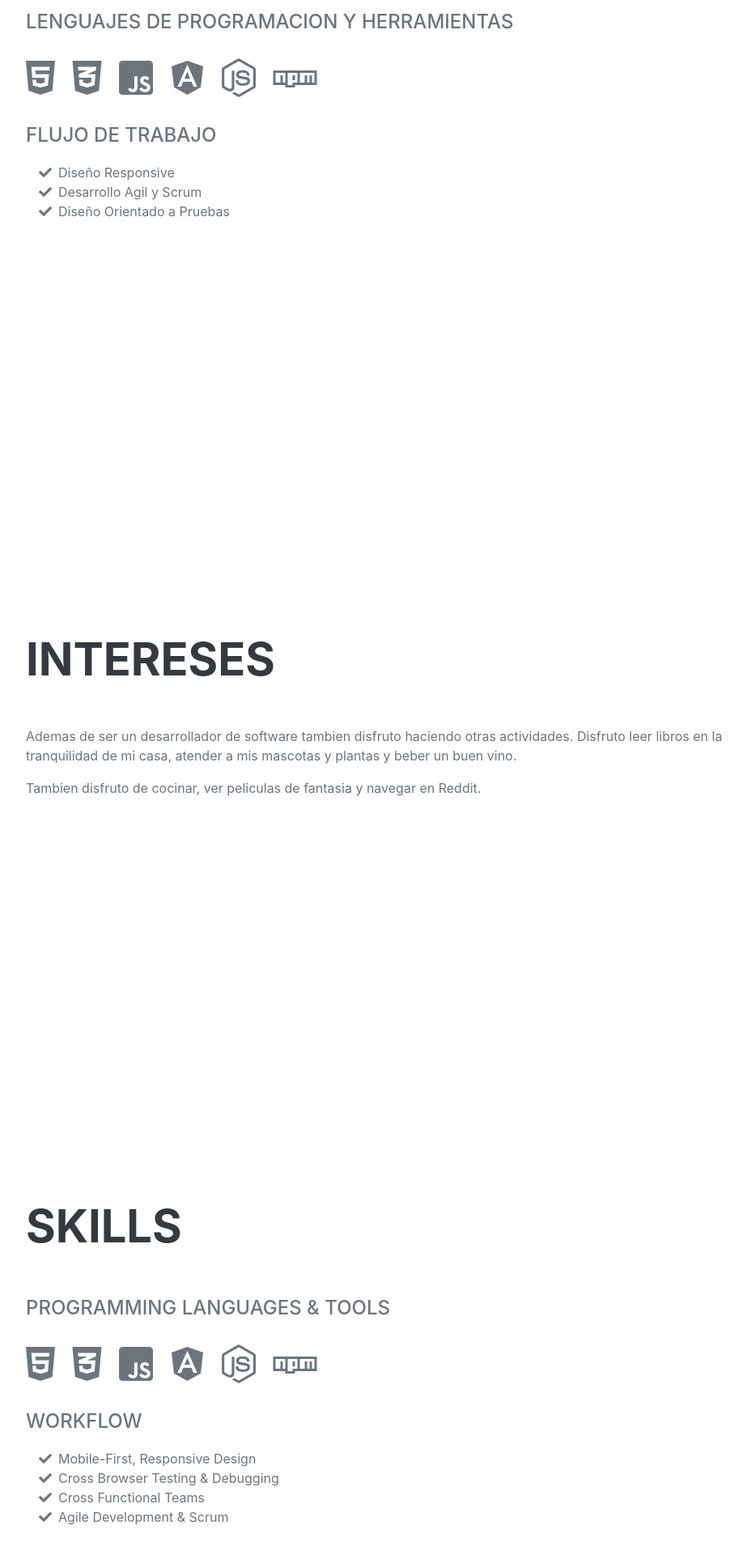
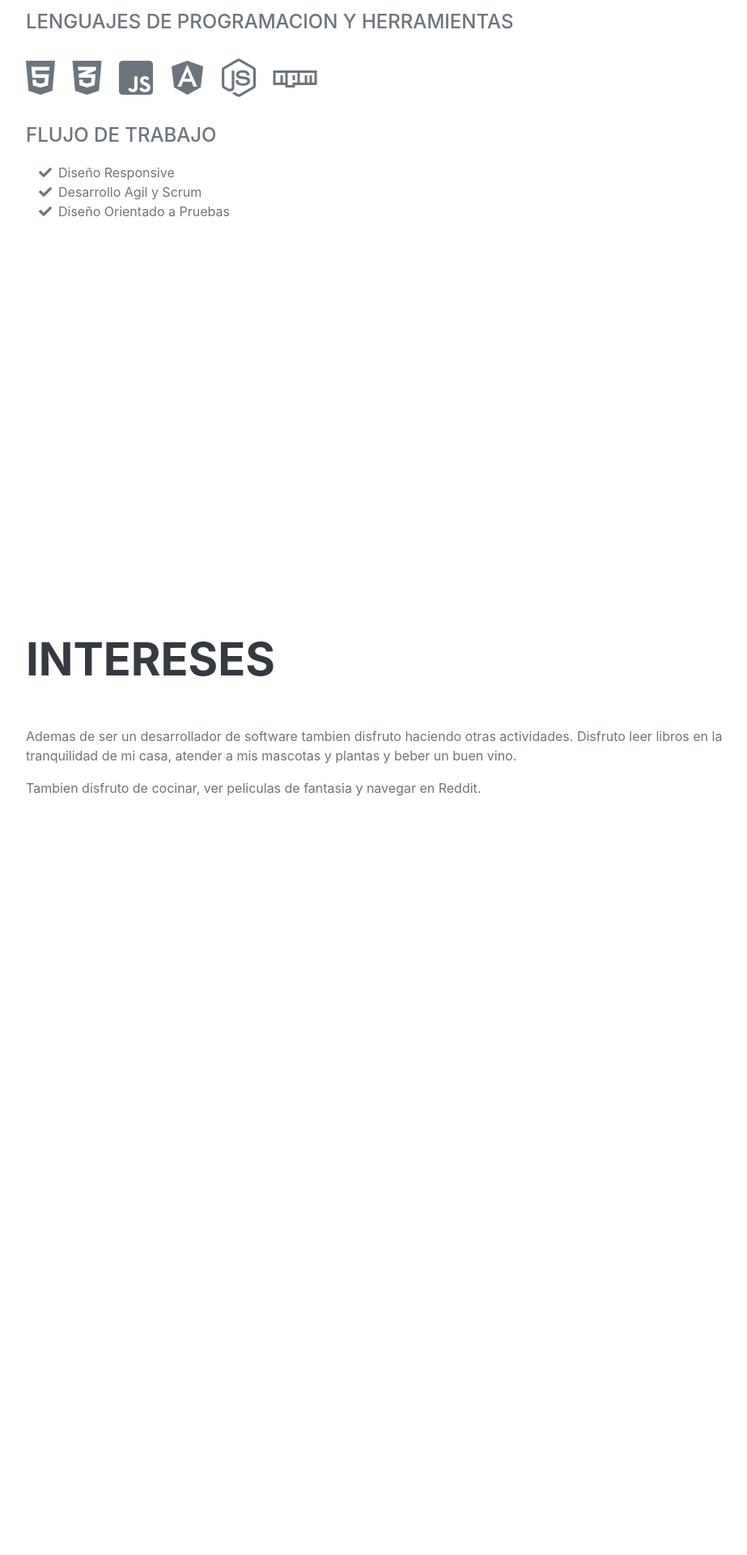
Before and after one commit to dayandavid/DjangoResume, a Django app: template DjangoTestingApp/templates/DjangoTestingApp/index.html in a window 1280 px wide. Shown: the part 2720-4640 px from the top of the page at 81% size, without its empty margins (288-1211 px from the left). After the commit the page ends 3703 px from the top, so only its background shows below. Run offline with Django 3.2, Linux system fonts and the light colour scheme; the template is opened without the code that fills it: most values are stand-ins (such as "Sample title", 1, 10 or a date in 2020); some libraries are stand-ins or nearby versions.

Commit message:
Implemented the job description and delete some garbage on the site.

```diff
--- a/DjangoTestingApp/templates/DjangoTestingApp/index.html
+++ b/DjangoTestingApp/templates/DjangoTestingApp/index.html
@@ -48,6 +48,7 @@
                 </div>
                 <p class="lead mb-5">{{profile.description}}</p>
                 <div class="social-icons">
+                    <!--Social Links-->
                     {% for social in social_links %}
                         <a href="{{social.url}}" class="social-icon"><i class="fab fa-{{social.name}}"></i></a>
                     {% endfor %}
@@ -60,14 +61,16 @@
             <div class="resume-section-content">
                 <h2 class="mb-5">Experiencia</h2>
                 <!--Experiencias laborales-->
-                <div class="d-flex flex-column flex-md-row justify-content-between mb-5">
-                    <div class="flex-grow-1">
-                        <h3 class="mb-0">Web Developer</h3>
-                        <div class="subheading mb-3">InfoCAP</div>
-                        <p>Desarrollando soluciones informaticas para implementar la estrategia para la informatizacion de la sociedad. Se crean soluciones robustas para afrontar las nuevas tecnologias de una forma segura y moderna</p>
+                {% for job_experience in job_experiences %}
+                    <div class="d-flex flex-column flex-md-row justify-content-between mb-5">
+                        <div class="flex-grow-1">
+                            <h3 class="mb-0">{{job_experience.job_position}}</h3>
+                            <div class="subheading mb-3">{{job_experience.company_name}}</div>
+                            <p>{{job_experience.company_description}}</p>
+                        </div>
+                        <div class="flex-shrink-0"><span class="text-primary">{{job_experience.start_date}} - {{job_experience.get_end_date}}</span></div>
                     </div>
-                    <div class="flex-shrink-0"><span class="text-primary">2020 - Present</span></div>
-                </div>
+                {% endfor %}
             </div>
         </section>
         <hr class="m-0">
@@ -133,49 +136,6 @@
                 <p class="mb-0">Tambien disfruto de cocinar, ver peliculas de fantasia y navegar en Reddit.</p>
             </div>
         </section>
-        <!-- Skills-->
-        <section class="resume-section" id="skills">
-            <div class="resume-section-content">
-                <h2 class="mb-5">Skills</h2>
-                <div class="subheading mb-3">Programming Languages & Tools</div>
-                <ul class="list-inline dev-icons">
-                    <li class="list-inline-item"><i class="fab fa-html5"></i></li>
-                    <li class="list-inline-item"><i class="fab fa-css3-alt"></i></li>
-                    <li class="list-inline-item"><i class="fab fa-js-square"></i></li>
-                    <li class="list-inline-item"><i class="fab fa-angular"></i></li>
-                    <li class="list-inline-item"><i class="fab fa-node-js"></i></li>
-                    <li class="list-inline-item"><i class="fab fa-npm"></i></li>
-                </ul>
-                <div class="subheading mb-3">Workflow</div>
-                <ul class="fa-ul mb-0">
-                    <li>
-                        <span class="fa-li"><i class="fas fa-check"></i></span>
-                        Mobile-First, Responsive Design
-                    </li>
-                    <li>
-                        <span class="fa-li"><i class="fas fa-check"></i></span>
-                        Cross Browser Testing & Debugging
-                    </li>
-                    <li>
-                        <span class="fa-li"><i class="fas fa-check"></i></span>
-                        Cross Functional Teams
-                    </li>
-                    <li>
-                        <span class="fa-li"><i class="fas fa-check"></i></span>
-                        Agile Development & Scrum
-                    </li>
-                </ul>
-            </div>
-        </section>
-        <hr class="m-0" />
-        <!-- Interests-->
-        <section class="resume-section" id="interests">
-                <div class="resume-section-content">
-                    <h2 class="mb-5">Interests</h2>
-                    <p>Apart from being a web developer, I enjoy most of my time being outdoors. In the winter, I am an avid skier and novice ice climber. During the warmer months here in Colorado, I enjoy mountain biking, free climbing, and kayaking.</p>
-                    <p class="mb-0">When forced indoors, I follow a number of sci-fi and fantasy genre movies and television shows, I am an aspiring chef, and I spend a large amount of my free time exploring the latest technology advancements in the front-end web development world.</p>
-                </div>
-        </section>
     </div>
     <!-- Javascripts imports -->
     <script src="{% static 'DjangoTestingApp/js/jquery-3.5.1.js' %}"></script>
```
